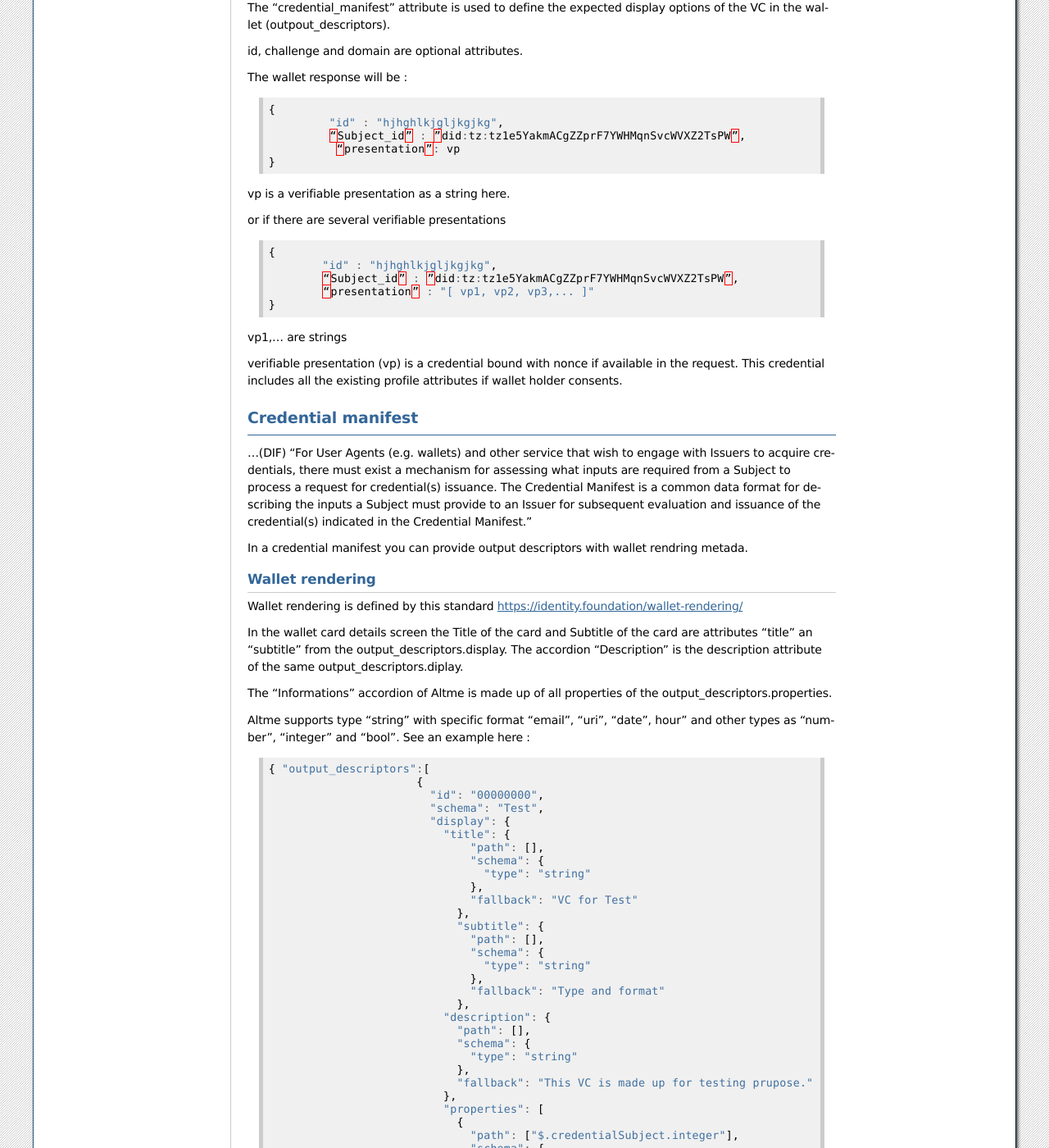
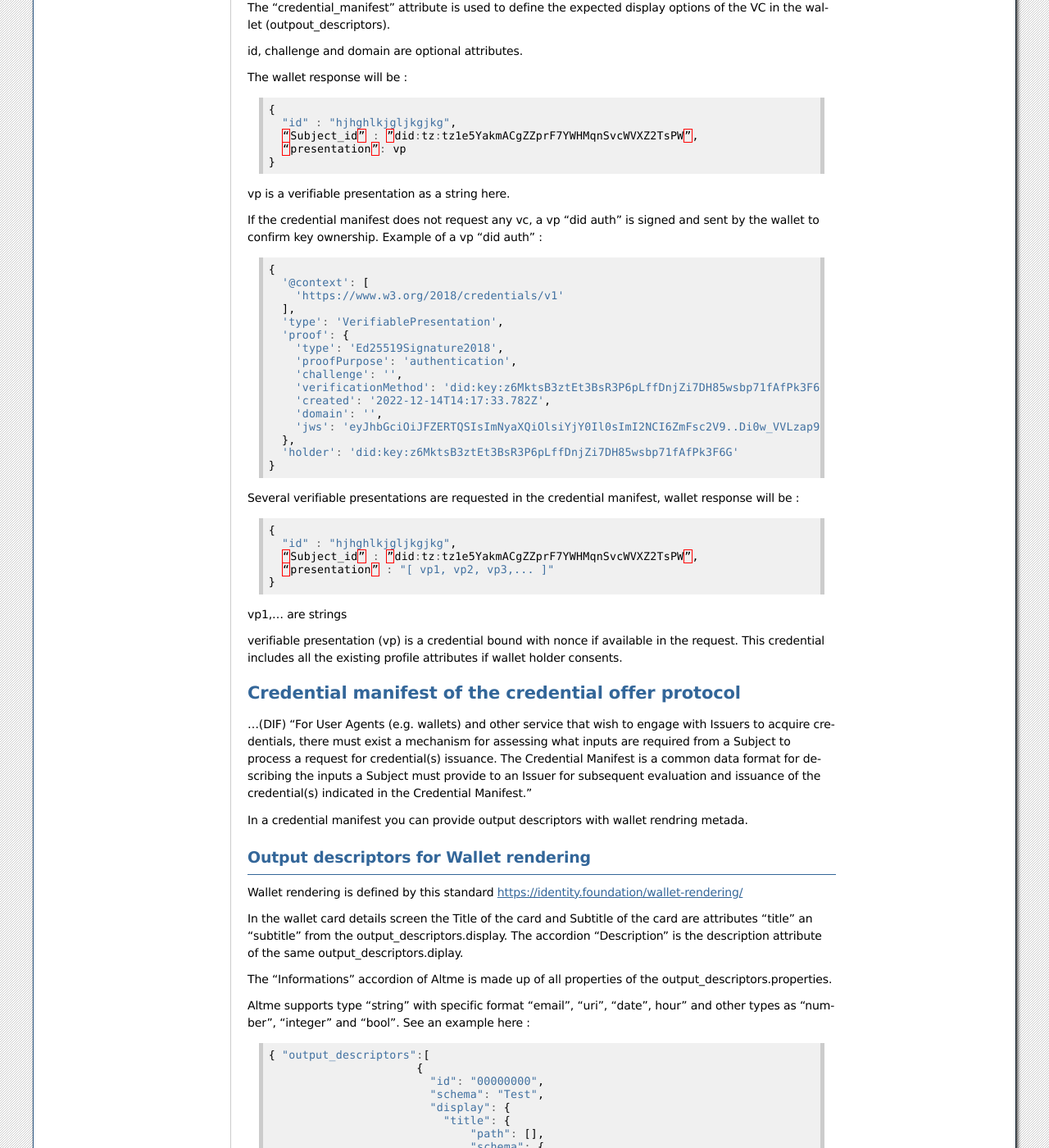
Before and after one commit to TalaoDAO/sandbox-doc, a Sphinx documentation site: the page built from docs/source/altme.rst, in a window 1280 px wide and 1400 px high, scrolled down 2766 px. Shown: the whole window at 82% size. Built offline with Sphinx 7.4.7, drawn with Linux system fonts in a browser that asks for light colours; some of the changed text lies outside the part shown.

Commit message:
update credentila offer protocol

```diff
--- a/docs/source/altme.rst
+++ b/docs/source/altme.rst
@@ -66,13 +66,13 @@ example:
 .. code-block:: javascript
 
   {
-           "type": "CredentialOffer",
-           "id" : "hjhghlkjgljkgjkg",
-           "credentialPreview": {},
-           "expires" : "2022-09-01T19:29:39Z",
-            "challenge" : "mjh45RT56",
-            "domain" : "talao.co",
-            "credential_manifest" : {}
+    "type": "CredentialOffer",
+    "id" : "hjhghlkjgljkgjkg",
+    "credentialPreview": {},
+    "expires" : "2022-09-01T19:29:39Z",
+    "challenge" : "mjh45RT56",
+    "domain" : "talao.co",
+    "credential_manifest" : {}
   }
 
 
@@ -87,36 +87,60 @@ The wallet response will be :
 .. code-block:: javascript
 
   {
-           "id" : "hjhghlkjgljkgjkg",
-           “Subject_id” : ”did:tz:tz1e5YakmACgZZprF7YWHMqnSvcWVXZ2TsPW”,
-            “presentation”: vp
+    "id" : "hjhghlkjgljkgjkg",
+    “Subject_id” : ”did:tz:tz1e5YakmACgZZprF7YWHMqnSvcWVXZ2TsPW”,
+    “presentation”: vp
   }
 
 vp is a verifiable presentation as a string here.
 
-or if there are several verifiable presentations
+
+If the credential manifest does not request any vc, a vp "did auth" is signed and sent by the wallet to confirm key ownership. Example of a vp "did auth" :
 
 .. code-block:: javascript
 
   {
-          "id" : "hjhghlkjgljkgjkg",
-          “Subject_id” : ”did:tz:tz1e5YakmACgZZprF7YWHMqnSvcWVXZ2TsPW”,
-          “presentation” : "[ vp1, vp2, vp3,... ]"
+    '@context': [
+      'https://www.w3.org/2018/credentials/v1'
+    ],
+    'type': 'VerifiablePresentation',
+    'proof': {
+      'type': 'Ed25519Signature2018',
+      'proofPurpose': 'authentication',
+      'challenge': '',
+      'verificationMethod': 'did:key:z6MktsB3ztEt3BsR3P6pLffDnjZi7DH85wsbp71fAfPk3F6G#z6MktsB3ztEt3BsR3P6pLffDnjZi7DH85wsbp71fAfPk3F6G',
+      'created': '2022-12-14T14:17:33.782Z',
+      'domain': '',
+      'jws': 'eyJhbGciOiJFZERTQSIsImNyaXQiOlsiYjY0Il0sImI2NCI6ZmFsc2V9..Di0w_VVLzap9jwE2Ny7CU8dHfxY-yZWJzGzVGj7Z4XNSbeJ4aQVLfix3uGqaAjF53Lb166YY6YqwouAjRz-5Bw'
+    },
+    'holder': 'did:key:z6MktsB3ztEt3BsR3P6pLffDnjZi7DH85wsbp71fAfPk3F6G'
+  }
+
+
+Several verifiable presentations are requested in the credential manifest, wallet response will be :
+
+
+.. code-block:: javascript
+
+  {
+    "id" : "hjhghlkjgljkgjkg",
+    “Subject_id” : ”did:tz:tz1e5YakmACgZZprF7YWHMqnSvcWVXZ2TsPW”,
+    “presentation” : "[ vp1, vp2, vp3,... ]"
   }
 
 vp1,... are strings
 
 verifiable presentation (vp) is a credential bound with nonce if available in the request. This credential includes all the existing profile attributes if wallet holder consents.
 
-Credential manifest
--------------------
+Credential manifest of the credential offer protocol
+=====================================================
 
 ...(DIF) "For User Agents (e.g. wallets) and other service that wish to engage with Issuers to acquire credentials, there must exist a mechanism for assessing what inputs are required from a Subject to process a request for credential(s) issuance. The Credential Manifest is a common data format for describing the inputs a Subject must provide to an Issuer for subsequent evaluation and issuance of the credential(s) indicated in the Credential Manifest."
 
 In a credential manifest you can provide output descriptors with wallet rendring metada.
 
-Wallet rendering
-'''''''''''''''''
+Output descriptors for Wallet rendering
+----------------------------------------
 
 Wallet rendering is defined by this standard https://identity.foundation/wallet-rendering/
 
@@ -295,10 +319,13 @@ Input descriptors
 -------------------
 
 Input descriptors are used to specify the data or credentials needed to issue a credential. It is a main feature of DIF Presentation Exchange. See https://identity.foundation/presentation-exchange/#presentation-definition for more information.
+
+
 An example here with only input descriptors (EmailPass required to issue a credential) :
 
 
 .. code-block:: javascript
+
   {
   "credential_manifest": {
     "presentation_definition": {
@@ -326,6 +353,34 @@ An example here with only input descriptors (EmailPass required to issue a crede
   }
 
 
+Example to request any credentials with the attribute birthDate
+
+.. code-block:: javascript
+
+  {
+  "credential_manifest": {
+    "presentation_definition": {
+      "id": "32f54163-7166-48f1-93d8-ff217bdb0653",
+      "input_descriptors": [
+        {
+          "id": "#765765",
+          "constraints":
+            "fields": [
+              {
+                "path": [
+                  "$.credentiaSubject.birthDate"
+                ]
+              }
+            ]
+          }
+        }
+      ]
+    }
+    }
+  }
+
+
+
 Presentation request query types
 =================================
 
@@ -343,12 +398,12 @@ There are 2 possibilities to foresee for the value of query.type of the JSON of
 .. code-block:: javascript
 
   {
-           "type": "VerifiablePresentationRequest",
-           "query": [{
-               "type": “DIDAuth”
-               }],
-           "challenge": "a random uri",
-           "domain" : "talao.co"
+    "type": "VerifiablePresentationRequest",
+    "query": [{
+        "type": “DIDAuth”
+        }],
+    "challenge": "a random uri",
+    "domain" : "talao.co"
   }
 
 
@@ -358,16 +413,16 @@ or:
 .. code-block:: javascript
 
   {
-           "type": "VerifiablePresentationRequest",
-           "query": [{
-               "type": "QueryByExample",
-               "credentialQuery": [
-                   {
+    "type": "VerifiablePresentationRequest",
+    "query": [{
+      "type": "QueryByExample",
+      "credentialQuery": [
+          {
                     ……
                    }]
                }],
-           "challenge": "a random uri",
-           "domain" : "talao.co"
+    "challenge": "a random uri",
+    "domain" : "talao.co"
   }
 
 
@@ -379,18 +434,18 @@ If Query.type = “DIDAuth” , then it is a basic authentication request that d
 .. code-block:: javascript
 
   {
-  "@context": [
-    "https://www.w3.org/2018/credentials/v1"
-  ],
-  "type": "VerifiablePresentation",
-  "proof": {
-    "type": "EcdsaSecp256k1Signature2019",
-    "created": "2021-08-28T16: 13: 23.740Z",
-    “challenge”: “d602e96d-08cb-11ec-a6fa-8d5c53eaebfb",
-    “domain”: “talao.co”
-    "jws ":" eyJhbGciOiJFUzI1NksiLCJjcml0IjpbImI2NCJdLCJiNjQiOmZhbHNlfQ..PgpEElB1tvcY9tdzK6EDKLvysj3vcH-zg5EIiGpk_q4m0NrAmjA81B7QdVvKllSzzfKw-1oTJuu4b4ihCvMXRwA
-  "},
-  "holder": "did:ethr:0xee09654eedaa79429f8d216fa51a129db0f72250"
+    "@context": [
+      "https://www.w3.org/2018/credentials/v1"
+    ],
+    "type": "VerifiablePresentation",
+    "proof": {
+      "type": "EcdsaSecp256k1Signature2019",
+      "created": "2021-08-28T16: 13: 23.740Z",
+      “challenge”: “d602e96d-08cb-11ec-a6fa-8d5c53eaebfb",
+      “domain”: “talao.co”
+      "jws ":" eyJhbGciOiJFUzI1NksiLCJjcml0IjpbImI2NCJdLCJiNjQiOmZhbHNlfQ..PgpEElB1tvcY9tdzK6EDKLvysj3vcH-zg5EIiGpk_q4m0NrAmjA81B7QdVvKllSzzfKw-1oTJuu4b4ihCvMXRwA
+  " },
+    "holder": "did:ethr:0xee09654eedaa79429f8d216fa51a129db0f72250"
   }
 
 
```
Also changed, not shown: 1 other file.
